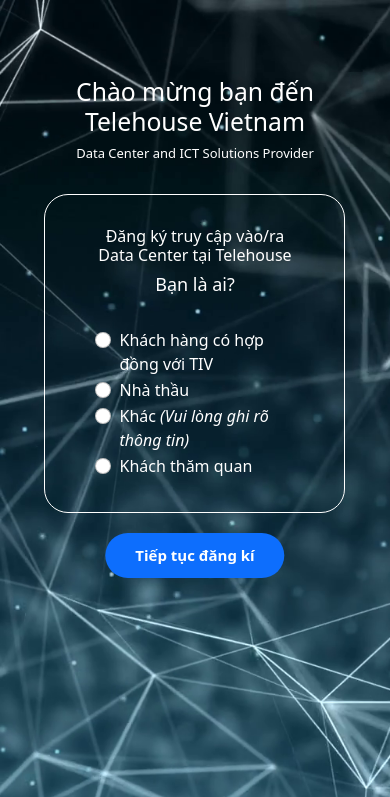
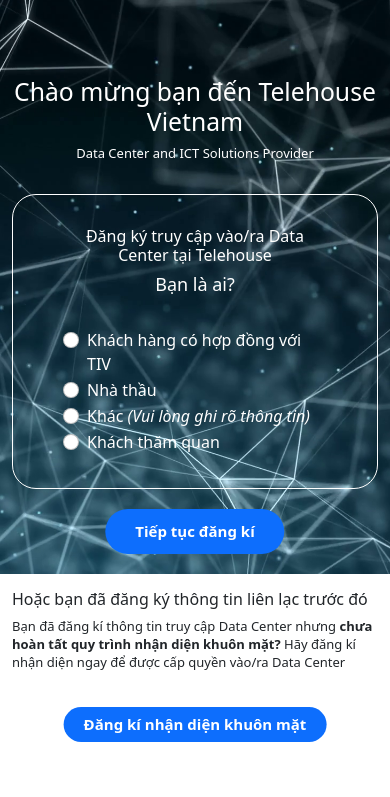
Before and after one commit to GinZeus/Webform-Telehouse, a plain HTML site: page index.html in a window 390 px wide. Shown: the part 47-844 px from the top of the page. Drawn offline with Linux system fonts and the light colour scheme.

Commit message:
fix image responsive

```diff
--- a/responsive.css
+++ b/responsive.css
@@ -135,7 +135,7 @@
     }
 
     .content-trang-chu {
-        height: 100vh;
+        height: 100%;
     }
 
 }
--- a/style.css
+++ b/style.css
@@ -130,10 +130,16 @@
 }
 .dki-btn{
 
-    margin-top: 20px;
+    margin: 20px 0;
     padding: 15px 30px;
     text-decoration: none;
     font-size: 15px;
+}
+
+.col-10 {
+    flex: 0 0 auto;
+    width: 100%;
+
 }
 
 
```
